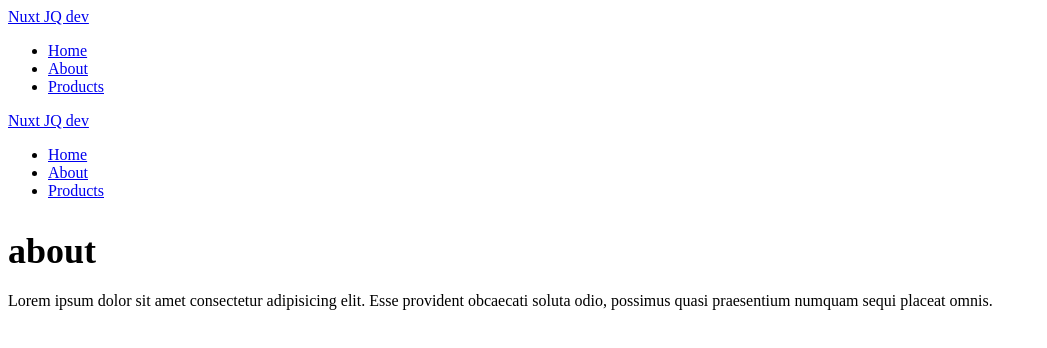
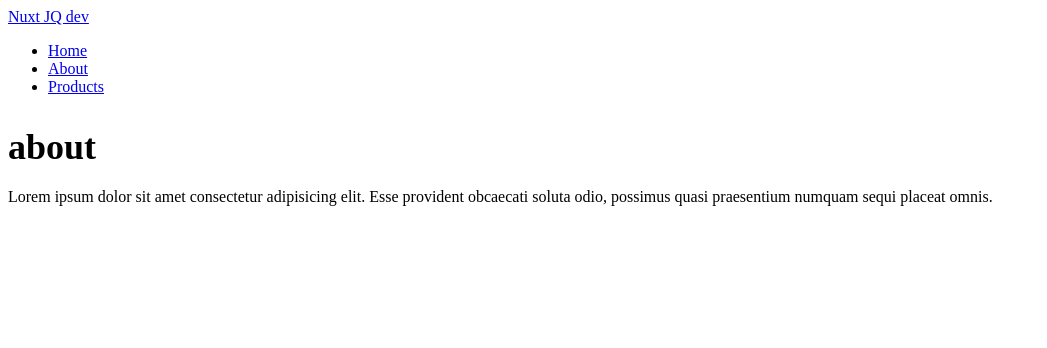
Before and after one commit to juneroy1/nuxt3_jq1, a Nuxt app: page /about in a window 1280 px wide. Shown: the top 348 px of the page, without its empty margins (0-1047 px from the left). Built offline with nearby package versions, Linux system fonts and the light colour scheme.

Commit message:
feat: add new UI for default layout and apply it in about page

```diff
--- a/pages/about.vue
+++ b/pages/about.vue
@@ -1,18 +1,6 @@
 <template>
     <div>
-        <header>
-        <nav>
-            <NuxtLink to="/">Nuxt JQ dev </NuxtLink>
-            <ul>
-                <li><NuxtLink  to="/" >Home</NuxtLink></li>
-                <li><NuxtLink to="/about" >About</NuxtLink></li>
-                <li><NuxtLink to="/products" >Products</NuxtLink></li>
-            </ul>
 
-             <!-- // this behavior will not be like a single page application or SPA -->
-             <!-- <a href="/about">normal link -- about page</a> -->
-        </nav>
-    </header>
       <h2>about</h2>
       <p>
         Lorem ipsum dolor sit amet consectetur adipisicing elit. Esse provident
```
